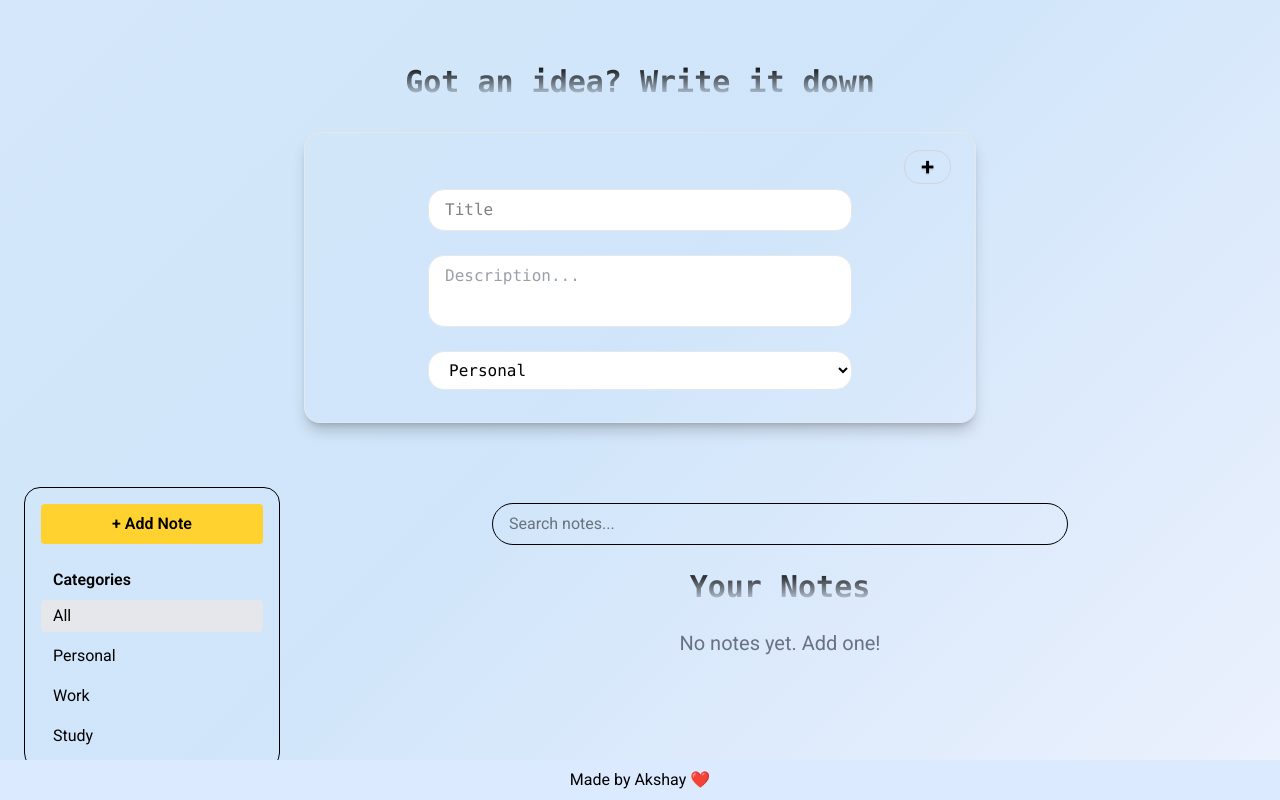
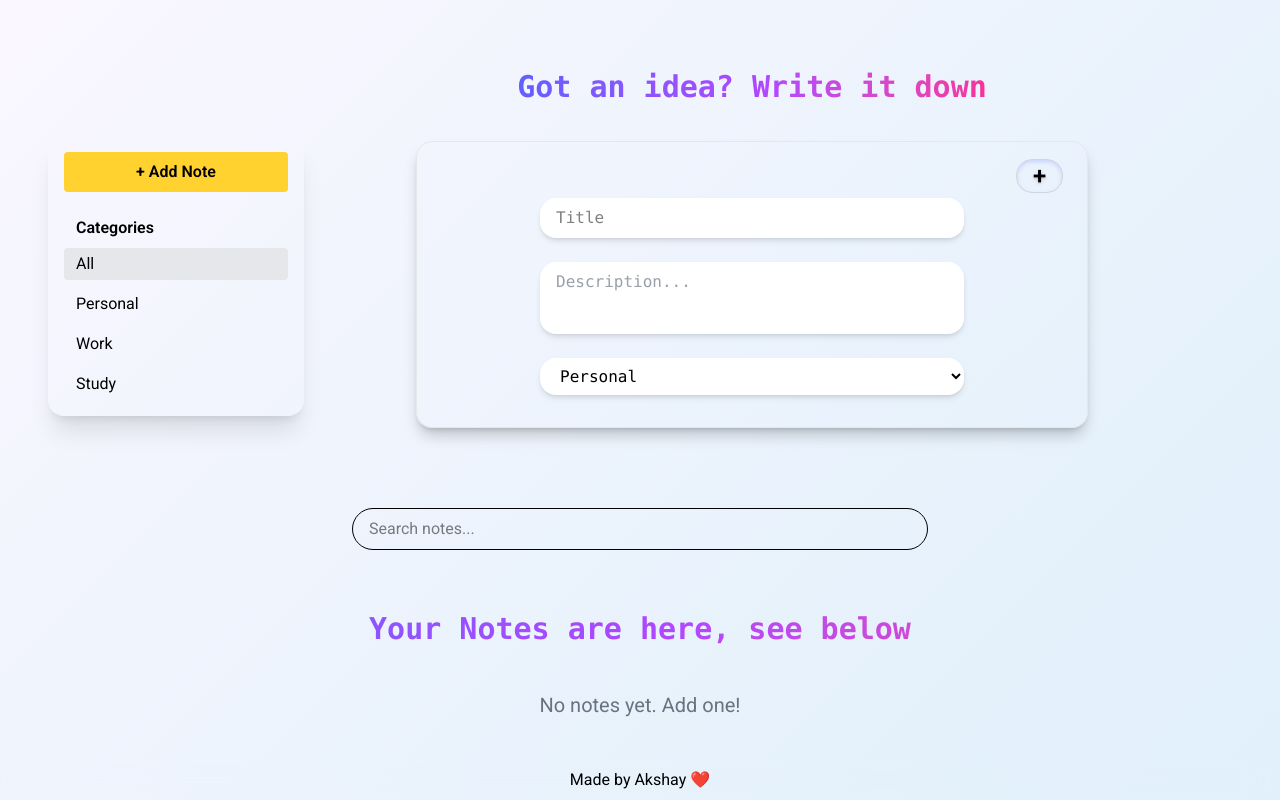
Before and after one commit to Akshay1799/Note-App, a React (Vite) app: page / in a window 1280 px wide. Built offline with nearby package versions, Linux system fonts and the light colour scheme; a web font is replaced by a local one.

Commit message:
refactored layout

```diff
--- a/src/App.jsx
+++ b/src/App.jsx
@@ -45,15 +45,7 @@ function App() {
   return (
     <div className="min-h-screen flex flex-col">
       {/* Note form */}
-      <FormInput
-        setNotes={setNotes}
-        editingNote={editingNote}
-        onUpdate={handleUpdate}
-        categories={categories.filter((c) => c !== "All")}
-      />
-
-      {/* Layout */}
-      <div className="flex flex-1 gap-6 px-6">
+      <div className="flex gap-20 px-6">
         <Sidebar
           categories={categories}
           selectedCategory={selectedCategory}
@@ -62,14 +54,23 @@ function App() {
             document.getElementById("note-form")?.scrollIntoView({ behavior: "smooth" })
           }
         />
+      <FormInput
+        setNotes={setNotes}
+        editingNote={editingNote}
+        onUpdate={handleUpdate}
+        categories={categories.filter((c) => c !== "All")}
+      />
+      </div>
 
+      {/* Layout */}
+      <div className="flex flex-1 gap-6 px-6 ">
         <main className="flex-1">
           {/* Search */}
           <div className="flex justify-center my-4">
             <input
               type="search"
               placeholder="Search notes..."
-              className="w-full max-w-xl border rounded-3xl px-4 py-2"
+              className="w-full max-w-xl border rounded-3xl px-4 py-2 mb-4"
               value={searchTerm}
               onChange={(e) => setSearchTerm(e.target.value)}
             />
--- a/src/components/Footer.jsx
+++ b/src/components/Footer.jsx
@@ -2,7 +2,7 @@ import React from 'react'
 
 const Footer = () => {
   return (
-    <div className='fixed bottom-0 w-full bg-blue-100 '>
+    <div className='fixed bottom-0 w-full backdrop-blur-lg '>
         <p className='text-black py-2 text-center '>Made by Akshay ❤️</p>
     </div>
   )
--- a/src/components/FormInput.jsx
+++ b/src/components/FormInput.jsx
@@ -53,7 +53,7 @@ const FormInput = ({ setNotes, editingNote, onUpdate, categories }) => {
       id="note-form"
       className="flex justify-center sticky flex-col items-center m-8"
     >
-      <h2 className="font-mono text-black text-2xl md:text-3xl font-bold mt-8 mask-b-from-fuchsia-500 mx-auto">
+      <h2 className="bg-gradient-to-r from-indigo-500 via-purple-500 to-pink-500 bg-gradient bg-clip-text text-transparent leading-normal font-mono  text-2xl md:text-3xl font-bold mt-8 mx-auto">
         Got an idea? Write it down
       </h2>
       <div className="mx-auto relative flex justify-center items-center flex-col w-2xl py-8 mt-8 my-8 border border-gray-200 rounded-2xl shadow-lg/20 bg-blur">
@@ -61,10 +61,10 @@ const FormInput = ({ setNotes, editingNote, onUpdate, categories }) => {
         <div className="group relative">
           <button
             type="button"
-            className="absolute left-66 top-[-15px] rounded-2xl px-4 mt-0 hover:cursor-pointer hover:bg-blue-100 border border-gray-300 font-semibold hover:duration-600 ease-out"
+            className="inset-shadow-sm inset-shadow-indigo-200 absolute left-66 top-[-15px] rounded-2xl px-4 mt-0 hover:cursor-pointer hover:bg-blue-100 border border-gray-300 font-semibold hover:duration-600 ease-out"
             onClick={handleAddOrUpdate}
           >
-            <span className="text-2xl text-shadow-sm">
+            <span className="text-2xl text-shadow-md">
               {editingNote ? "✎" : "+"}
             </span>
           </button>
@@ -78,7 +78,7 @@ const FormInput = ({ setNotes, editingNote, onUpdate, categories }) => {
           <input
             type="text"
             placeholder="Title"
-            className="border border-gray-200 mx-2 py-2 px-4 mt-6 w-106 rounded-2xl bg-white font-mono"
+            className=" focus:outline-2 focus:outline-indigo-200 shadow-md  mx-2 py-2 px-4 mt-6 w-106 rounded-2xl bg-white font-mono"
             value={title}
             onChange={(e) => setTitle(e.target.value)}
             maxLength={50}
@@ -88,19 +88,21 @@ const FormInput = ({ setNotes, editingNote, onUpdate, categories }) => {
         {/* Description */}
         <textarea
           placeholder="Description..."
-          className="mt-6 px-4 pt-2 max-h-44 min-h-18 w-106 border border-gray-200 rounded-2xl bg-white text-wrap font-mono text-gray-700 resize-none"
+          className="focus:outline-2 focus:outline-indigo-200 mt-6 px-4 pt-2 shadow-md max-h-44 min-h-18 w-106 border-none rounded-2xl bg-white text-wrap font-mono text-gray-700 resize-none"
           value={description}
           onChange={(e) => setDescription(e.target.value)}
         ></textarea>
 
         {/* Category Dropdown */}
         <select
-          className="mt-6 px-4 py-2 w-106 border border-gray-200 rounded-2xl bg-white font-mono"
+          className="focus:outline-2 focus:outline-indigo-200 mt-6 px-4  py-2 shadow-md w-106 border-none rounded-2xl bg-white font-mono"
           value={category}
           onChange={(e) => setCategory(e.target.value)}
         >
           {categories.map((cat) => (
-            <option key={cat} value={cat}>
+            <option key={cat} value={cat}
+            className="rounded-2xl"
+            >
               {cat}
             </option>
           ))}
--- a/src/components/Notes.jsx
+++ b/src/components/Notes.jsx
@@ -3,22 +3,22 @@ import { FaPen, FaTrash } from "react-icons/fa";
 const Notes = ({ notes, onDelete, onEdit }) => {
   // Category → Badge color mapping
   const categoryColors = {
-    Work: "bg-blue-500",
-    Personal: "bg-green-500",
-    Study: "bg-purple-500",
-    Ideas: "bg-pink-500",
-    Other: "bg-gray-500",
+    Work: "bg-blue-400",
+    Personal: "bg-green-400",
+    Study: "bg-purple-400",
+    Ideas: "bg-pink-400",
+    Other: "bg-gray-400",
   };
 
   return (
     <div className="m-6">
-      <h2 className="flex justify-center items-center text-3xl font-mono font-bold my-6 mask-b-from-fuchsia-500">
-        Your Notes
+      <h2 className="bg-gradient-to-r from-indigo-500 via-purple-500 to-pink-500 bg-gradient bg-clip-text text-transparent leading-normal flex justify-center items-center text-3xl font-mono font-bold my-10">
+        Your Notes are here, see below
       </h2>
 
       <div className="flex flex-wrap gap-4 justify-center">
         {notes.length === 0 && (
-          <p className="text-gray-500 text-xl">No notes yet. Add one!</p>
+          <p className="text-gray-500 text-xl mb-8">No notes yet. Add one!</p>
         )}
 
         {notes.map((note) => {
@@ -38,7 +38,7 @@ const Notes = ({ notes, onDelete, onEdit }) => {
           return (
             <div
               key={note.id}
-              className="flex flex-col w-78 px-4 py-2 mb-4 mr-8 shadow-md border border-gray-200 rounded-2xl bg-white"
+              className="flex flex-col  w-78 px-4 py-2 mb-12 mr-8 shadow-md border border-gray-200 rounded-2xl bg-white"
             >
               {/* Action buttons row */}
               <div className="flex justify-end gap-3 ml-6 mt-4">
@@ -85,12 +85,12 @@ const Notes = ({ notes, onDelete, onEdit }) => {
                 <h4 className="font-mono font-extrabold text-2xl mb-2 break-words mr-8">
                   {note.title}
                 </h4>
-                <hr className="w-56" />
+                <hr className="max-w-4/5 text-gray-300" />
                 <p className="font-mono font-medium text-gray-700 pr-2 break-words line-clamp-3 my-6">
                   {note.description}
                 </p>
               </div>
-              {/* Category Badge */}
+              {/* Category tag */}
               {note.category && (
                 <span
                   className={`self-start mt-2 px-3 py-1 text-xs font-semibold text-white rounded-full ${badgeColor}`}
--- a/src/components/Sidebar.jsx
+++ b/src/components/Sidebar.jsx
@@ -2,7 +2,7 @@ import React from "react";
 
 const Sidebar = ({ categories = [], selectedCategory, setSelectedCategory, onAddClick }) => {
   return (
-    <aside className="w-64 p-4 border rounded-2xl h-fit">
+    <aside className="w-64 p-4  ml-6 mt-34 border-none shadow-xl rounded-2xl h-fit  ">
       <button
         onClick={onAddClick}
         className="w-full mb-4 bg-amber-300 hover:bg-amber-400 text-center py-2 rounded font-semibold"
--- a/src/index.css
+++ b/src/index.css
@@ -19,7 +19,7 @@ body {
 }
 
 /* Optional: Add animated gradient */
-@keyframes gradient {
+/* @keyframes gradient {
     0% {
         background-position: 0% 50%;
     }
@@ -29,4 +29,4 @@ body {
     100% {
         background-position: 0% 50%;
     }
-}
+} */
```
